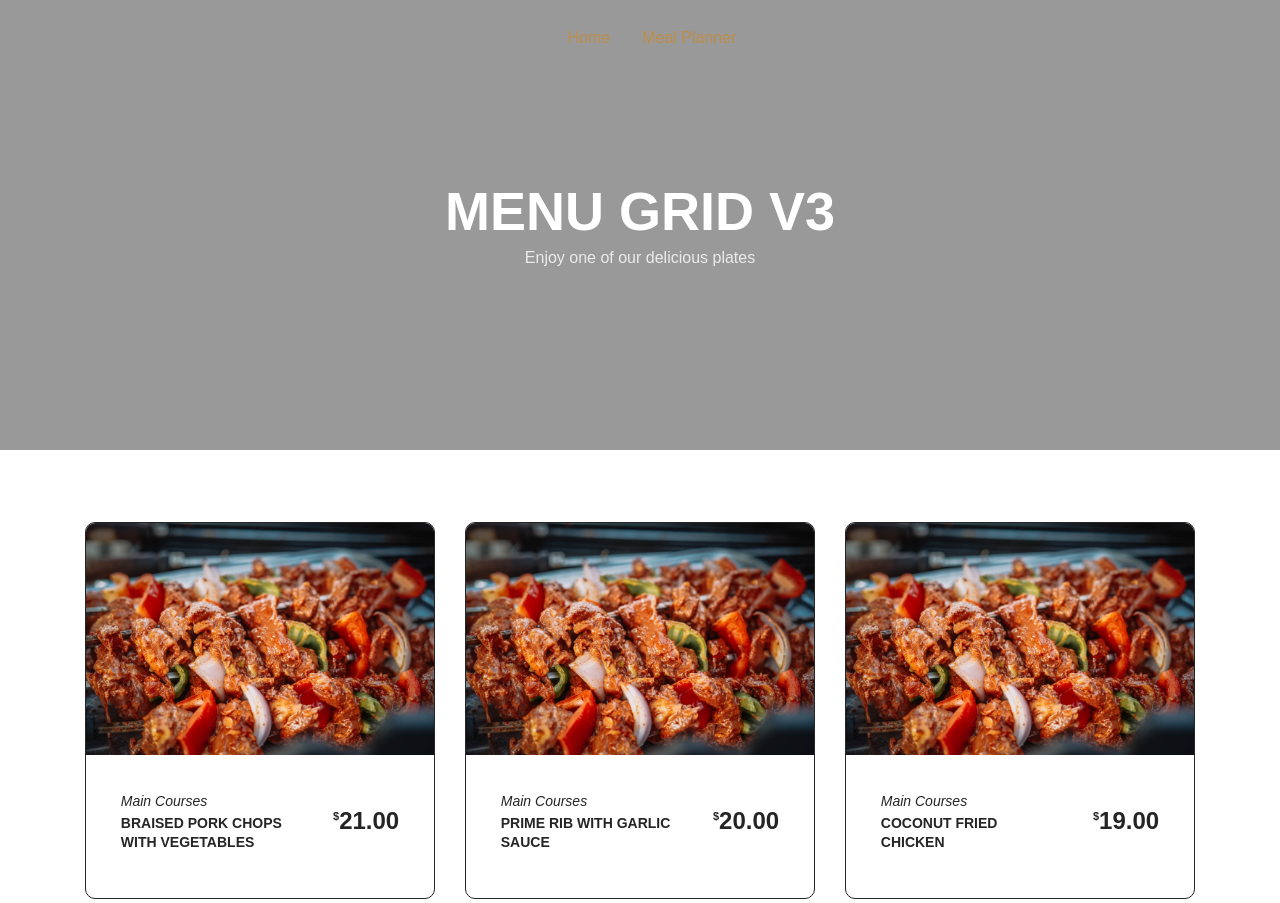
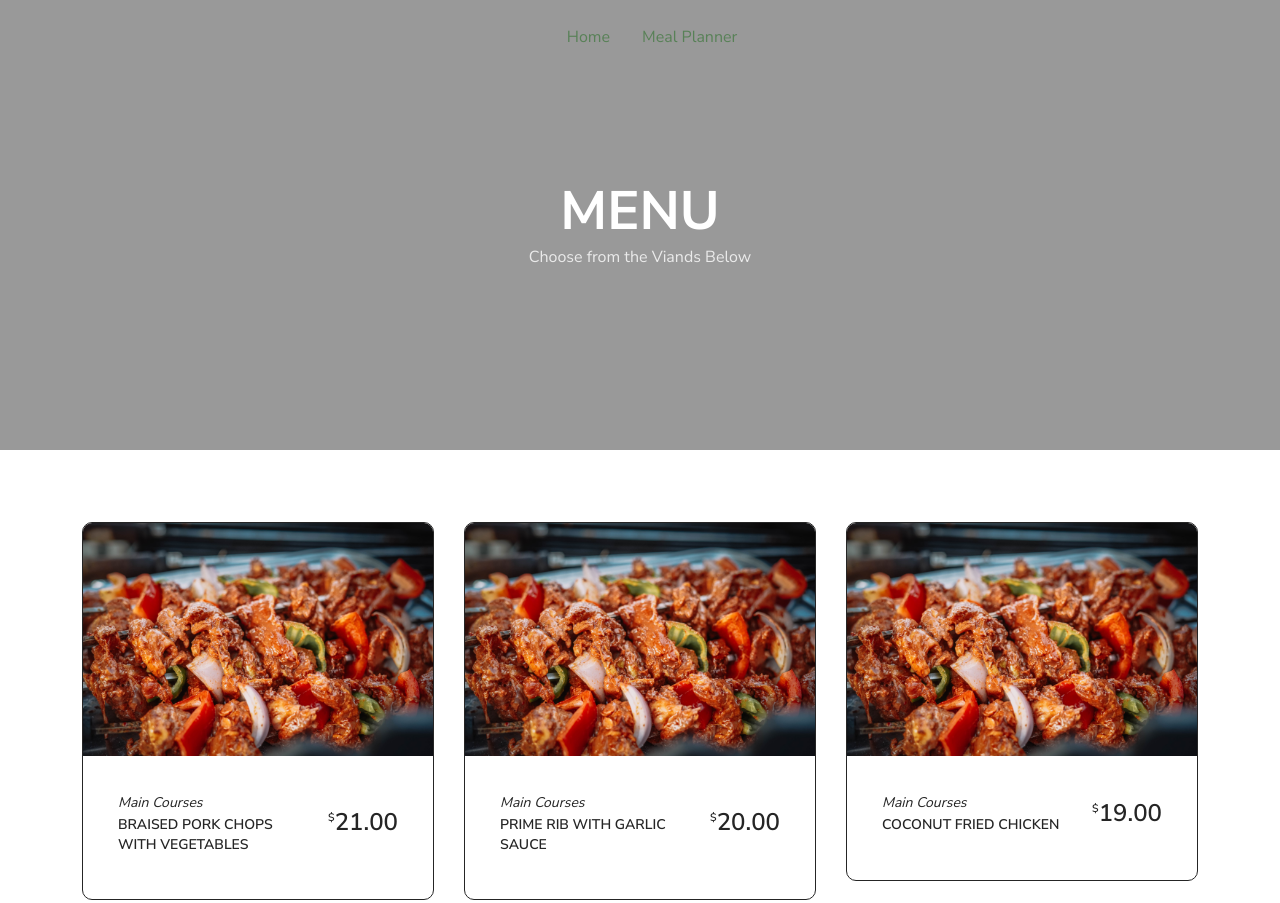
Before and after one commit to elizesalvacion/meal-planner-v2, a plain HTML site: page menu/menu.html in a window 1280 px wide. Shown: the top 903 px of the page. Drawn offline with nearby package versions, Linux system fonts and the light colour scheme; files that its build step writes are made by us from their sources.

Commit message:
Update menu.html

```diff
--- a/menu/menu.html
+++ b/menu/menu.html
@@ -3,7 +3,7 @@
   <head>
     <meta charset="UTF-8" />
     <meta name="viewport" content="width=device-width, initial-scale=1.0" />
-    <title>Menu Grid v3 - Dina</title>
+    <title>Menu</title>
     <meta name="robots" content="noodp" />
     <!-- Google Fonts -->
     <link rel="preconnect" href="https://fonts.googleapis.com" />
@@ -20,6 +20,8 @@
       type="text/css"
       media="all"
     />
+    <!-- sass -->
+    <link href="./css/main.min.css" rel="stylesheet" />
     <!-- Font Awesome Icons CSS -->
     <link
       rel="stylesheet"
@@ -143,8 +145,8 @@
           style="background-image: url('images/home/about-9.jpg')"
         ></div>
         <div class="inner-desc">
-          <h1 class="post-title single-post-title">Menu Grid v3</h1>
-          <span class="post-subtitle"> Enjoy one of our delicious plates</span>
+          <h1 class="post-title single-post-title">Menu</h1>
+          <span class="post-subtitle">Choose from the Viands Below</span>
         </div>
       </div>
     </section>
```
